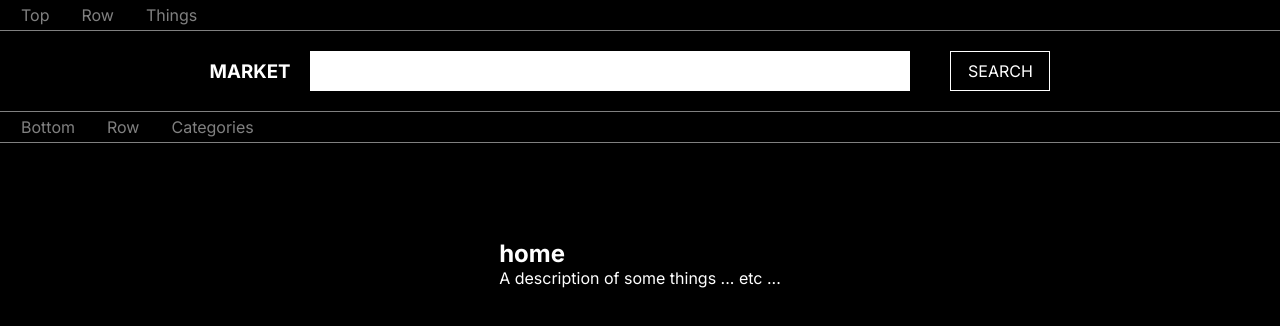
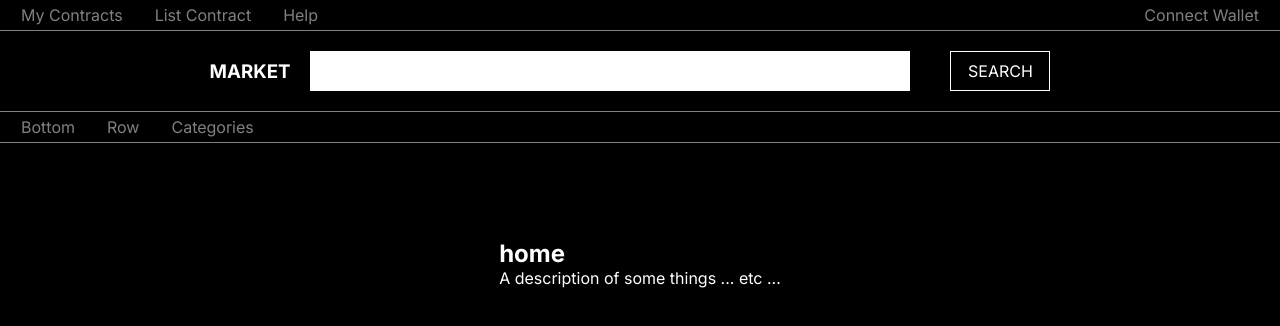
Before and after one commit to Seyaji/marketplace, a Next.js app in the folder market/: page / in a window 1280 px wide. Shown: the top 326 px of the page. Built offline with nearby package versions, Linux system fonts and the light colour scheme.

Commit message:
menu link updates

```diff
--- a/market/app/components/menu/MenuBar.tsx
+++ b/market/app/components/menu/MenuBar.tsx
@@ -25,9 +25,13 @@ function TopBar() {
   return (
     <div className={styles.top_bar}>
       <ul>
-        <li>Top</li>
-        <li>Row</li>
-        <li>Things</li>
+        <li><a href="/">My Contracts</a></li>
+        <li><a href="/new-listing">List Contract</a></li>
+        <li>Help</li>
+      </ul>
+
+      <ul>
+        <li>Connect Wallet</li>
       </ul>
     </div>
   )
--- a/market/app/components/menu/menuBar.module.css
+++ b/market/app/components/menu/menuBar.module.css
@@ -46,15 +46,15 @@
 .top_bar {
   width: 100%;
   display: flex;
+  border-bottom: solid 1px gray;
+  justify-content: space-between;
 }
 
 .top_bar ul {
   padding: 5px;
   display: flex;
-  width: 100%;
   list-style: none;
   flex-direction: row;
-  border-bottom: solid 1px gray;
 }
 
 .top_bar ul li {
```
